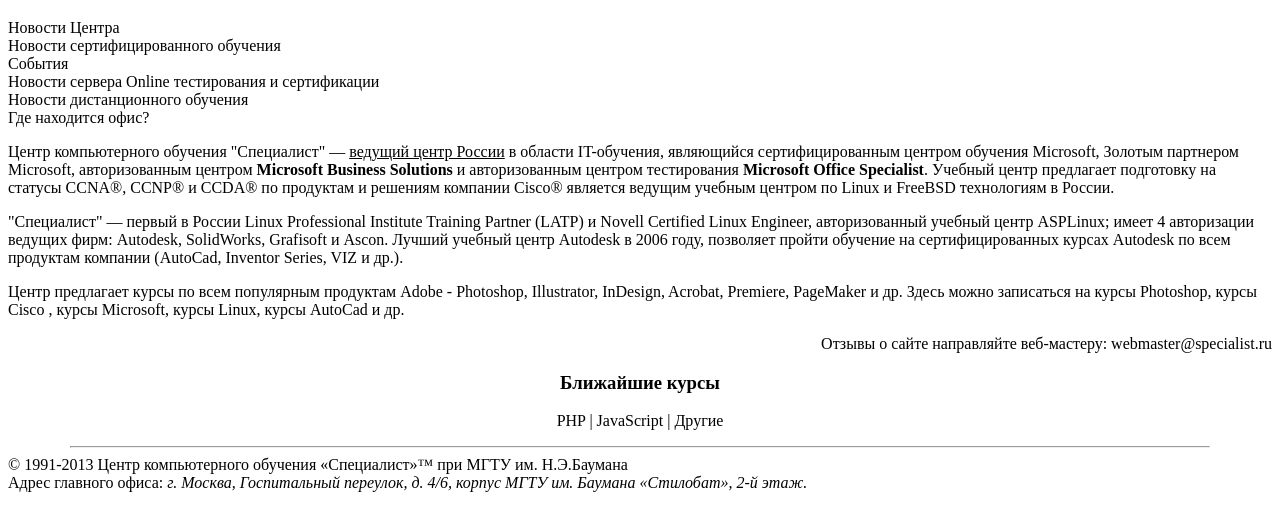
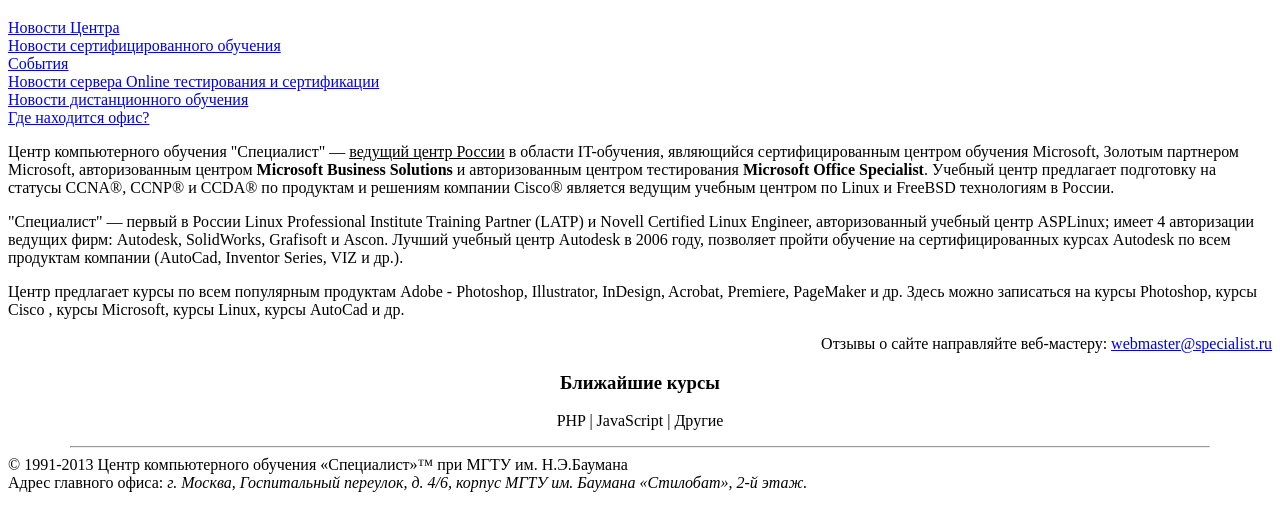
Before and after one commit to devizier/specialist-html, a plain HTML site: page labs/index.html in a window 1280 px wide. Shown: the part 61-592 px from the top of the page. Drawn offline with Linux system fonts and the light colour scheme.

Commit message:
lab 3 add links to index.html

```diff
--- a/labs/index.html
+++ b/labs/index.html
@@ -7,12 +7,12 @@
 <body>
 <header><h1 align="center"><q>Специалист</q> &mdash; лучший в России компьютерный учебный центр</h1></header>
 
-<nav><p>Новости Центра <br> <!--(файл news.html)-->
-    Новости сертифицированного обучения <br> <!--(файл certificat.html)-->
-    События <br> <!--(файл events.html)-->
-    Новости сервера Online тестирования и сертификации <br><!--(файл test.html)-->
-    Новости дистанционного обучения <br><!--(файл distance.html)-->
-    Где находится офис? <!--(нижняя часть документа)--></p></nav>
+<nav><p><a href="content/news.html">Новости Центра</a> <br> <!--(файл news.html)-->
+    <a href="content/certificat.html">Новости сертифицированного обучения</a> <br> <!--(файл certificat.html)-->
+    <a href="content/events.html">События</a> <br> <!--(файл events.html)-->
+    <a href="content/test.html">Новости сервера Online тестирования и сертификации</a> <br><!--(файл test.html)-->
+    <a href="content/distance.html">Новости дистанционного обучения</a> <br><!--(файл distance.html)-->
+    <a href="#footer">Где находится офис?</a> <!--(нижняя часть документа)--></p></nav>
 
 <section><p>Центр компьютерного обучения "Специалист" &mdash; <u>ведущий центр России</u> в области IT-обучения,
     являющийся
@@ -36,14 +36,14 @@
         AutoCad
         и др.
     </p></section>
-<aside><p align="right">Отзывы о сайте направляйте веб-мастеру: webmaster@specialist.ru
+<aside><p align="right">Отзывы о сайте направляйте веб-мастеру: <a href="mailto:webmaster@specialist.ru">webmaster@specialist.ru</a>
 </p></aside>
 <div align="center"><h3>Ближайшие курсы
 </h3>
     <p>PHP | JavaScript | Другие</p></div>
 <hr width="90%">
 
-<footer>&copy; 1991-2013 Центр компьютерного обучения <q>Специалист</q>&trade; при МГТУ им. Н.Э.Баумана <br>
+<footer id="footer">&copy; 1991-2013 Центр компьютерного обучения <q>Специалист</q>&trade; при МГТУ им. Н.Э.Баумана <br>
     Адрес главного офиса: <em>г. Москва, Госпитальный переулок, д. 4/6, корпус МГТУ им. Баумана <q>Стилобат</q>, 2-й
         этаж.</em>
 </footer>
```
